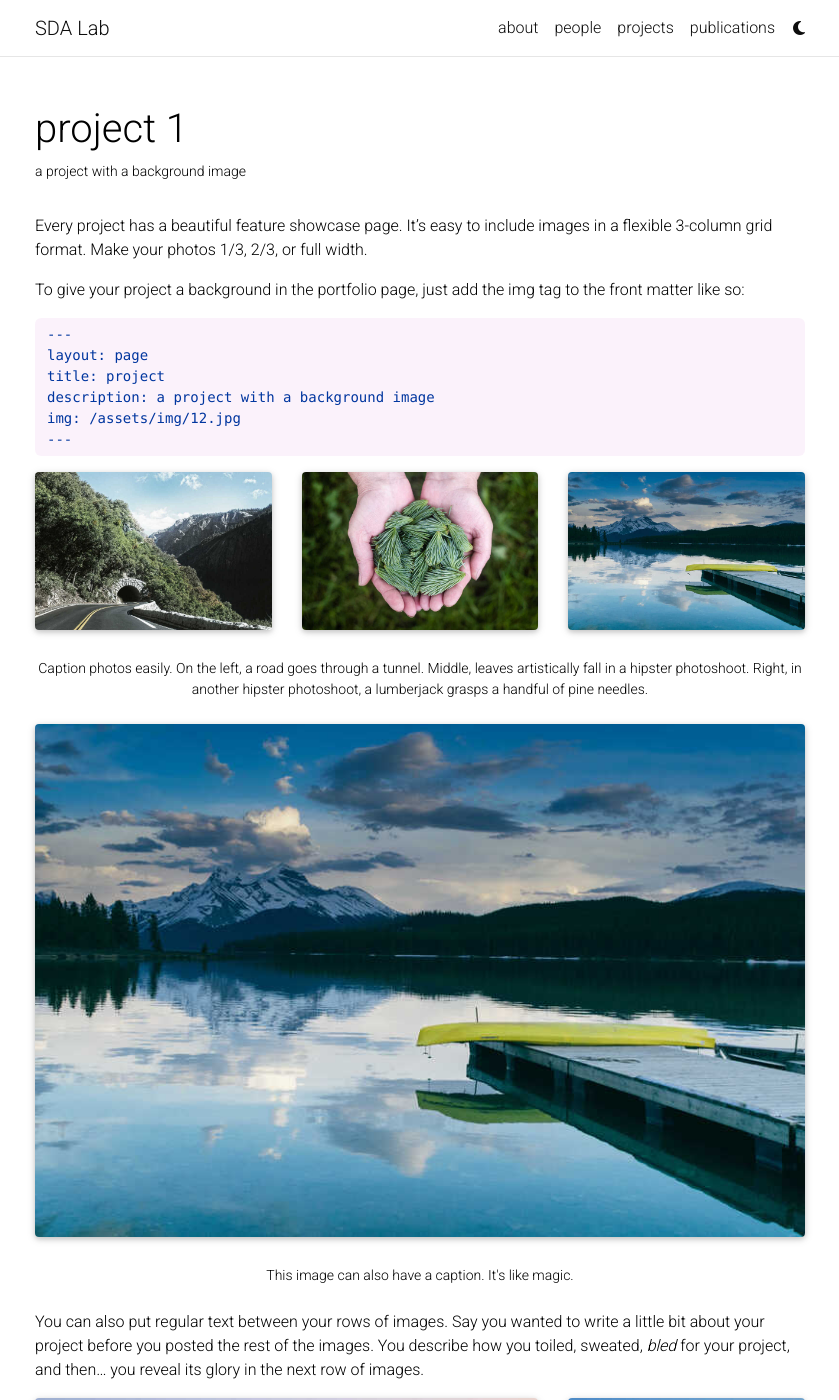
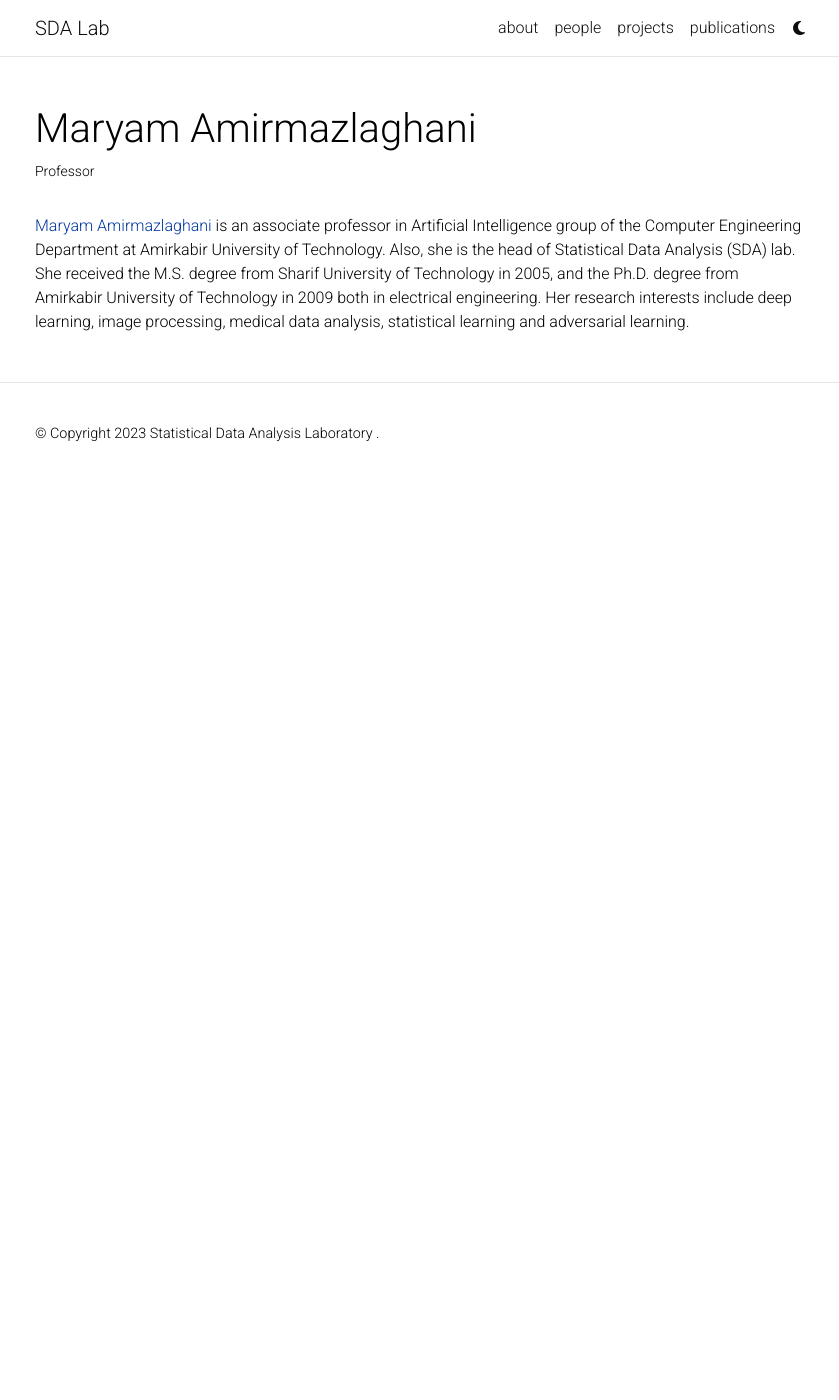
Before and after one commit to sda-lab-aut/sda-lab-aut.github.io, a Jekyll site: the page built from _projects/1_project.md, in a window 1280 px wide and 1400 px high. Shown: the whole window, without its empty margins (220-1059 px from the left). Built offline with Jekyll 4.4.1, drawn with Linux system fonts in a browser that asks for light colours; full-size pictures stand in for the smaller copies a plugin makes; comment, search, counter and statistics services are not loaded; a style sheet for code colours, icons or effects is not loaded; some of the changed text lies outside the part shown.

Commit message:
Update 1_project.md

````diff
--- a/_projects/1_project.md
+++ b/_projects/1_project.md
@@ -1,81 +1,10 @@
 ---
 layout: page
-title: project 1
-description: a project with a background image
-img: assets/img/12.jpg
+title: Maryam Amirmazlaghani
+description: Professor
+img: assets/img/mazlaghani_1.jpg
 importance: 1
-category: work
-related_publications: einstein1956investigations, einstein1950meaning
+category: current
 ---
 
-Every project has a beautiful feature showcase page.
-It's easy to include images in a flexible 3-column grid format.
-Make your photos 1/3, 2/3, or full width.
-
-To give your project a background in the portfolio page, just add the img tag to the front matter like so:
-
-    ---
-    layout: page
-    title: project
-    description: a project with a background image
-    img: /assets/img/12.jpg
-    ---
-
-<div class="row">
-    <div class="col-sm mt-3 mt-md-0">
-        {% include figure.html path="assets/img/1.jpg" title="example image" class="img-fluid rounded z-depth-1" %}
-    </div>
-    <div class="col-sm mt-3 mt-md-0">
-        {% include figure.html path="assets/img/3.jpg" title="example image" class="img-fluid rounded z-depth-1" %}
-    </div>
-    <div class="col-sm mt-3 mt-md-0">
-        {% include figure.html path="assets/img/5.jpg" title="example image" class="img-fluid rounded z-depth-1" %}
-    </div>
-</div>
-<div class="caption">
-    Caption photos easily. On the left, a road goes through a tunnel. Middle, leaves artistically fall in a hipster photoshoot. Right, in another hipster photoshoot, a lumberjack grasps a handful of pine needles.
-</div>
-<div class="row">
-    <div class="col-sm mt-3 mt-md-0">
-        {% include figure.html path="assets/img/5.jpg" title="example image" class="img-fluid rounded z-depth-1" %}
-    </div>
-</div>
-<div class="caption">
-    This image can also have a caption. It's like magic.
-</div>
-
-You can also put regular text between your rows of images.
-Say you wanted to write a little bit about your project before you posted the rest of the images.
-You describe how you toiled, sweated, *bled* for your project, and then... you reveal its glory in the next row of images.
-
-
-<div class="row justify-content-sm-center">
-    <div class="col-sm-8 mt-3 mt-md-0">
-        {% include figure.html path="assets/img/6.jpg" title="example image" class="img-fluid rounded z-depth-1" %}
-    </div>
-    <div class="col-sm-4 mt-3 mt-md-0">
-        {% include figure.html path="assets/img/11.jpg" title="example image" class="img-fluid rounded z-depth-1" %}
-    </div>
-</div>
-<div class="caption">
-    You can also have artistically styled 2/3 + 1/3 images, like these.
-</div>
-
-
-The code is simple.
-Just wrap your images with `<div class="col-sm">` and place them inside `<div class="row">` (read more about the <a href="https://getbootstrap.com/docs/4.4/layout/grid/">Bootstrap Grid</a> system).
-To make images responsive, add `img-fluid` class to each; for rounded corners and shadows use `rounded` and `z-depth-1` classes.
-Here's the code for the last row of images above:
-
-{% raw %}
-```html
-<div class="row justify-content-sm-center">
-    <div class="col-sm-8 mt-3 mt-md-0">
-        {% include figure.html path="assets/img/6.jpg" title="example image" class="img-fluid rounded z-depth-1" %}
-    </div>
-    <div class="col-sm-4 mt-3 mt-md-0">
-        {% include figure.html path="assets/img/11.jpg" title="example image" class="img-fluid rounded z-depth-1" %}
-    </div>
-</div>
-```
-{% endraw %}
+[Maryam Amirmazlaghani](https://aut.ac.ir/cv/2296/MARYAM-AMIR-MAZLAGHANI?slc_lang=en&&cv=2296&mod=scv) is an associate professor in Artificial Intelligence group of the Computer Engineering Department at Amirkabir University of Technology. Also, she is the head of Statistical Data Analysis (SDA) lab. She received the M.S. degree from Sharif University of Technology in 2005, and the Ph.D. degree from Amirkabir University of Technology in 2009 both in electrical engineering. Her research interests include deep learning, image processing, medical data analysis, statistical learning and adversarial learning.
````
